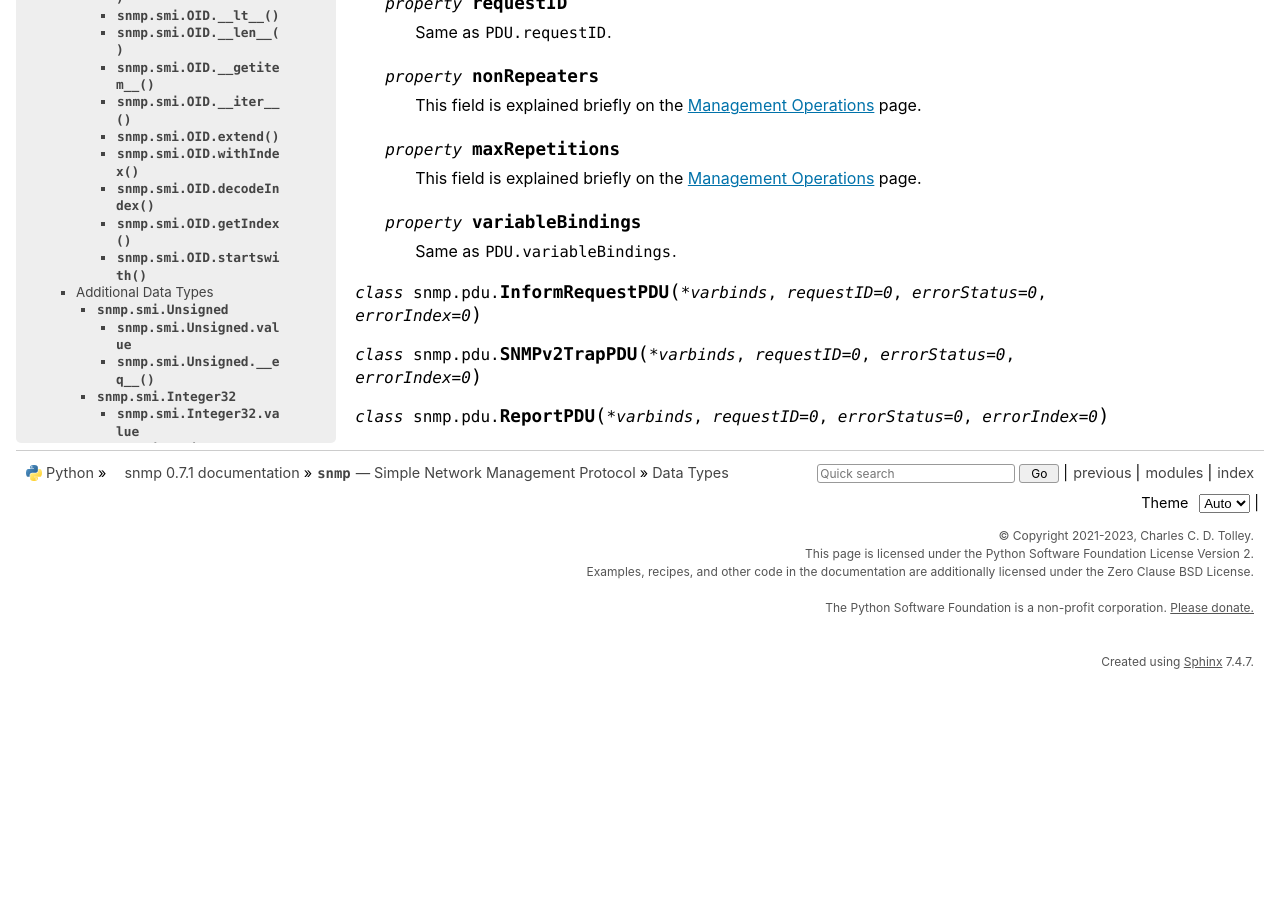
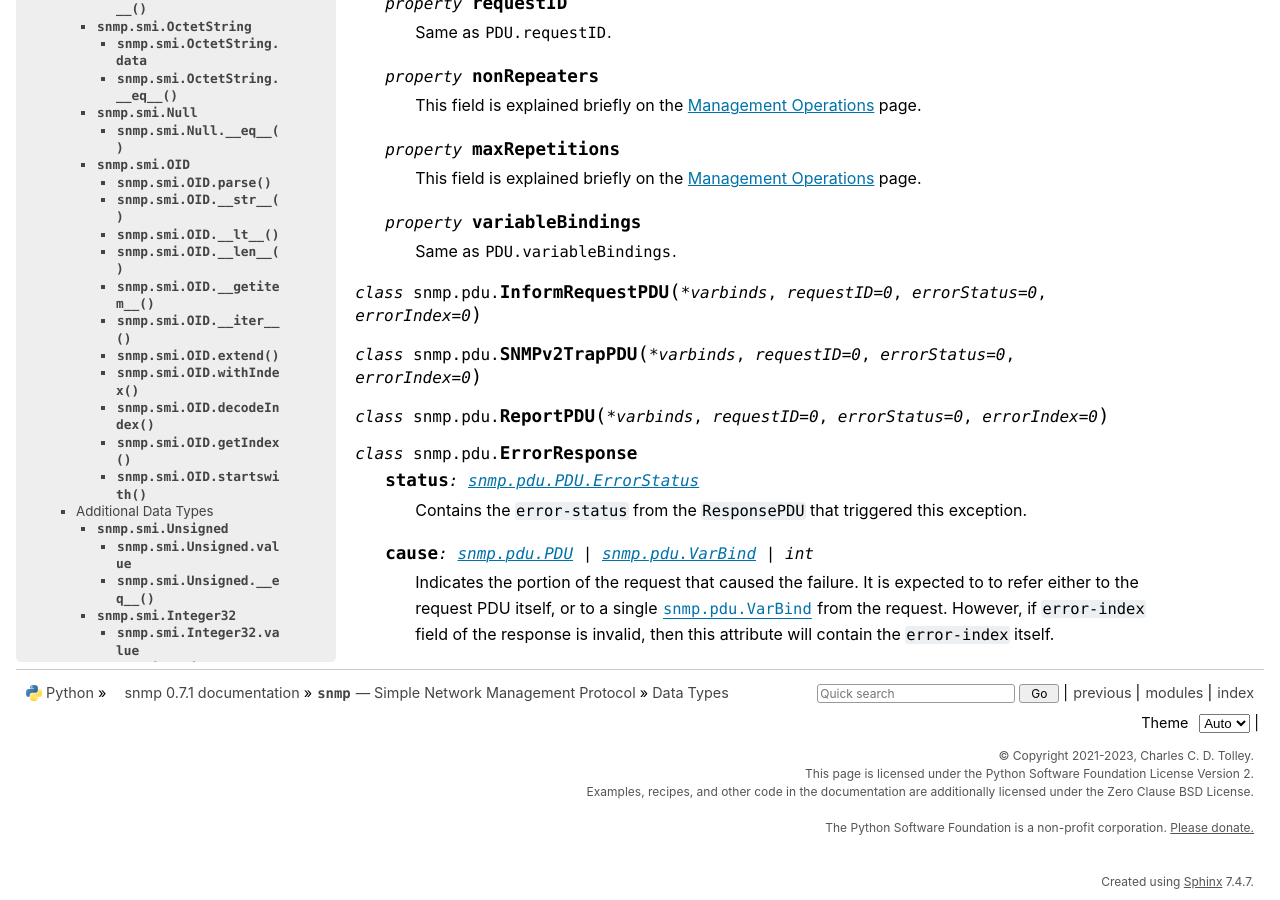
Before and after one commit to charlestolley/python-snmp, a Sphinx documentation site: the page built from docs/source/datatypes.rst, in a window 1280 px wide and 900 px high, scrolled down 6916 px. Built offline with Sphinx 7.4.7, drawn with Linux system fonts in a browser that asks for light colours; before the commit the page ends 7596 px from its top, so only the background shows below that.

Commit message:
Document recent changes to ErrorResponse

```diff
--- a/docs/source/datatypes.rst
+++ b/docs/source/datatypes.rst
@@ -450,3 +450,20 @@ PDU Data Types
       errorStatus=0, \
       errorIndex=0, \
    )
+
+.. class:: snmp.pdu.ErrorResponse()
+
+   .. py:attribute:: status
+      :type: snmp.pdu.PDU.ErrorStatus
+
+      Contains the ``error-status`` from the ``ResponsePDU`` that triggered
+      this exception.
+
+   .. py:attribute:: cause
+      :type: snmp.pdu.PDU | snmp.pdu.VarBind | int
+
+      Indicates the portion of the request that caused the failure. It is
+      expected to to refer either to the request PDU itself, or to a single
+      :class:`snmp.pdu.VarBind` from the request. However, if ``error-index``
+      field of the response is invalid, then this attribute will contain the
+      ``error-index`` itself.
```
